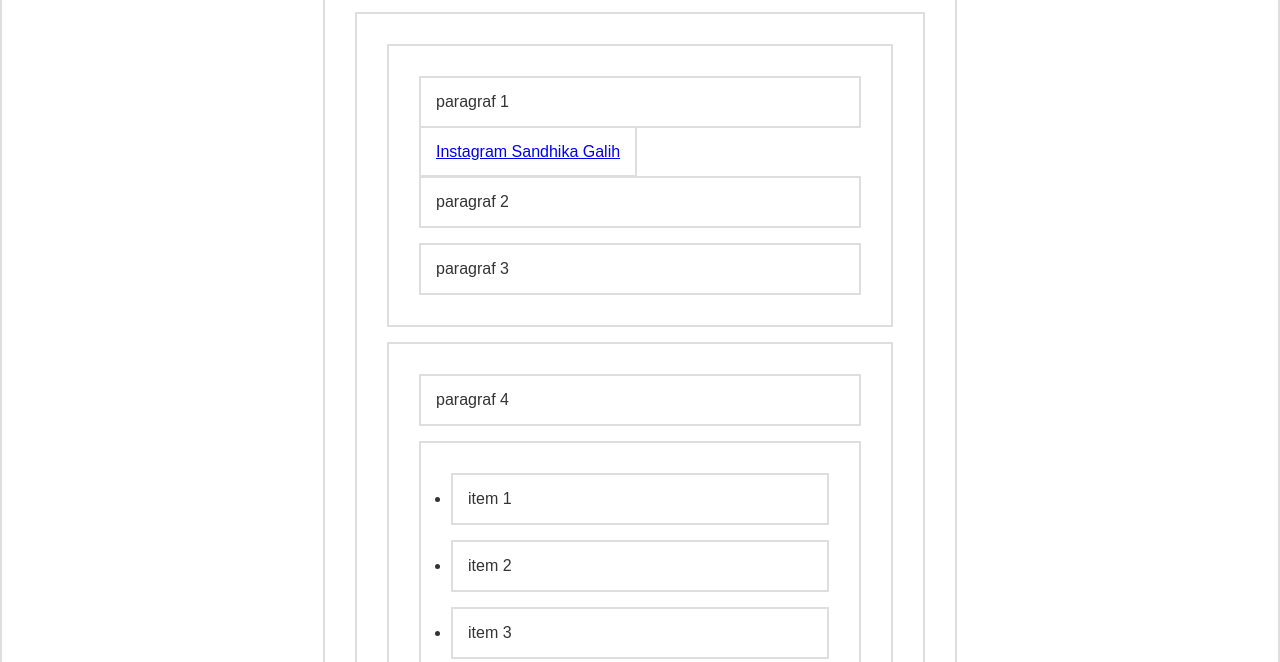
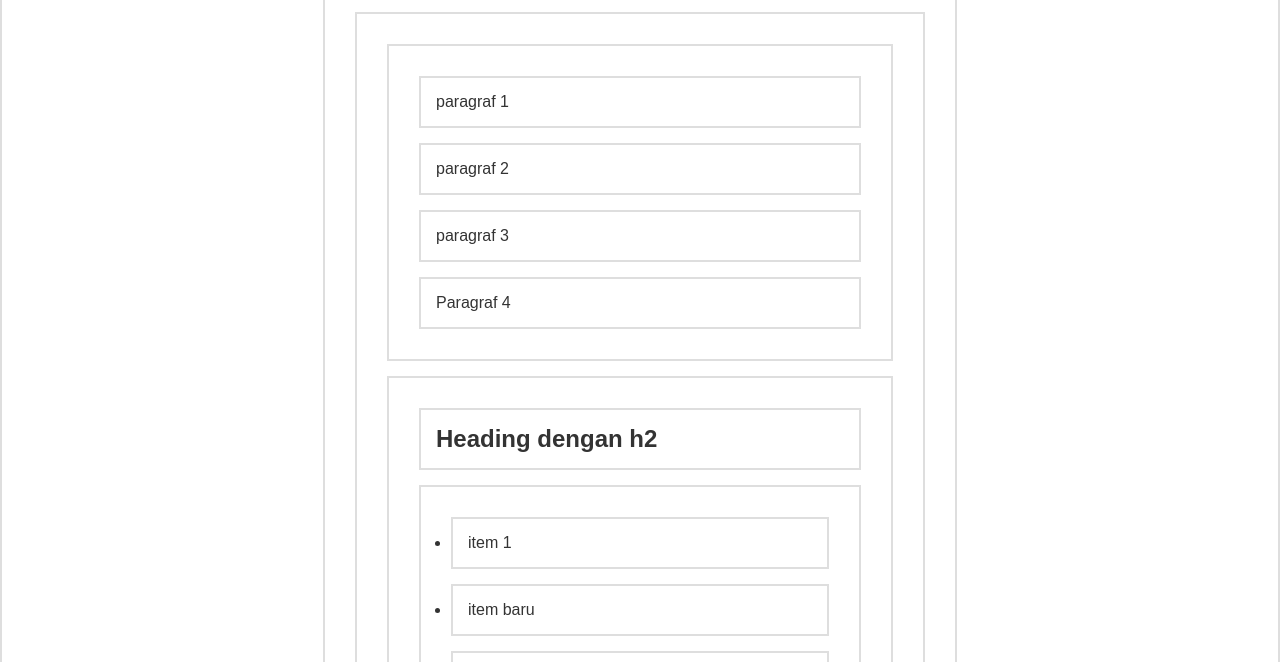
Before and after one commit to AgungBahtiarr/belajar_js, a plain HTML site: page wpu_dom/index.html in a window 1280 px wide. Shown: the part 138-800 px from the top of the page. Drawn offline with Linux system fonts and the light colour scheme.

Commit message:
add domManipulation2

```diff
--- a/wpu_dom/index.html
+++ b/wpu_dom/index.html
@@ -32,7 +32,7 @@
           <p class="p3">paragraf 3</p>
       </section>
       <section id="b">
-          <p>paragraf 4</p>
+          <p>paragraf 5</p>
           <ul>
               <li>item 1</li>
               <li>item 2</li>
--- a/wpu_dom/script.js
+++ b/wpu_dom/script.js
@@ -38,3 +38,41 @@ const liList = document.querySelectorAll("section#b ul li");
 // judul.classList.toggle("satu"); // mati hidup class
 // judul.classList.contains("satu");
 // judul.classList.replace("satu","dua");
+
+// Buat Elemen baru
+const p4 = document.createElement('p');
+const textp4 = document.createTextNode("Paragraf 4");
+// Rangkai Elemen baru
+p4.appendChild(textp4);
+
+// Menyimpan p4 di akhir section a
+const sectionA = document.getElementById('a');
+sectionA.appendChild(p4);
+
+//Buat elemen baru
+const liBaru = document.createElement('li');
+const textLi = document.createTextNode('item baru');
+liBaru.appendChild(textLi);
+
+// seleksi parent
+const ul = document.querySelector('section#b ul');
+const li2 = ul.querySelector('li:nth-child(2)');
+// Insert before
+ul.insertBefore(liBaru, li2); // Param 1 yang akan di insert, param 2 lokasi sebelum
+
+
+
+// Menghapus elemen
+const link = sectionA.getElementsByTagName('a')[0];
+sectionA.removeChild(link);
+
+
+//replace
+const sectionB = document.getElementById('b');
+const p1B = sectionB.querySelector('p');
+
+const h2Baru = document.createElement('h2');
+const textH2 = document.createTextNode('Heading dengan h2');
+h2Baru.appendChild(textH2);
+
+sectionB.replaceChild(h2Baru, p1B);
```
